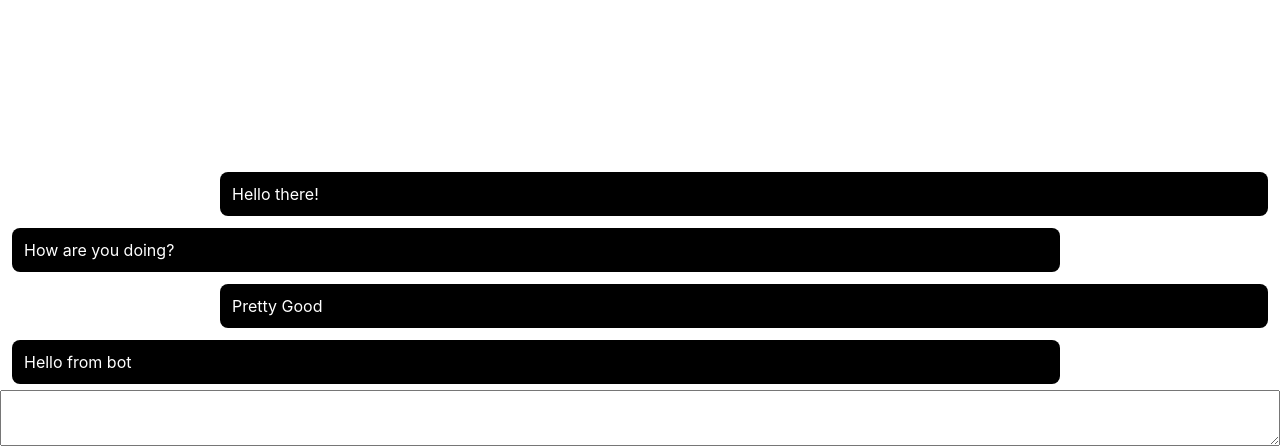
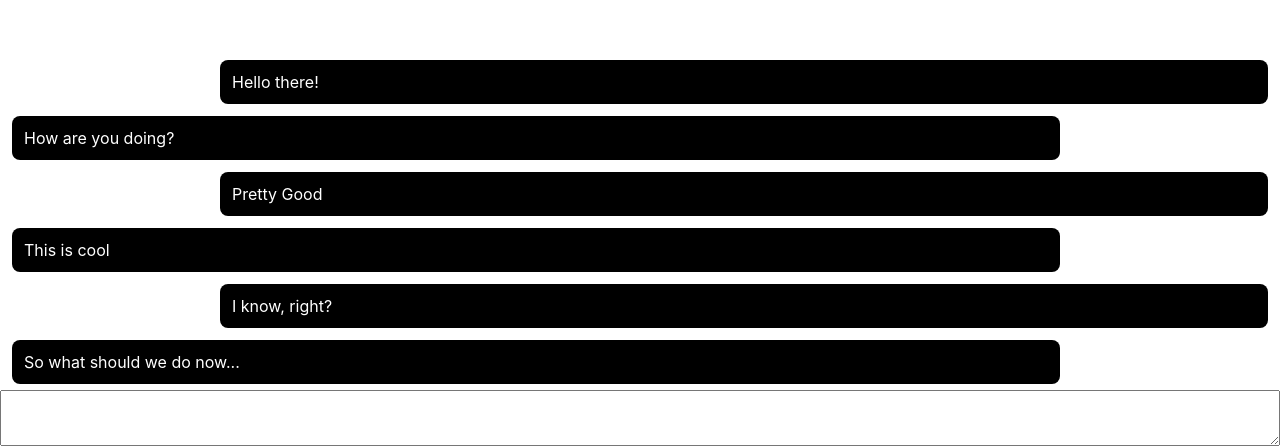
Before and after one commit to phhien203/ultimate-react-state-management, a React (Create React App) app: page / in a window 1280 px wide. Shown: the part 354-800 px from the top of the page. Built offline with nearby package versions, Linux system fonts and the light colour scheme.

Commit message:
add useFakeConvo hook

```diff
--- a/src/App.js
+++ b/src/App.js
@@ -4,6 +4,7 @@ import Message from "./Message";
 import "./App.css";
 import Input from "./Input";
 import { useFakeMessage } from "./hooks/useFakeMessage";
+import { useFakeConvo } from "./hooks/useFakeConvo";
 
 const styles = {
   wrapper: {
@@ -29,7 +30,8 @@ const initialMessages = [
 function App() {
   const [messages, setMessages] = useState(initialMessages);
   const [currentMessage, setCurrentMessage] = useState("");
-  useFakeMessage({ setMessages, message: "Hello from bot" });
+  // useFakeMessage({ setMessages, message: "Hello from bot" });
+  useFakeConvo(setMessages);
 
   return (
     <div style={styles.wrapper}>
--- /dev/null
+++ b/src/hooks/useFakeConvo.js
@@ -0,0 +1,28 @@
+import { useFakeMessage } from "./useFakeMessage";
+
+export const useFakeConvo = (setMessages) => {
+  useFakeMessage({
+    setMessages,
+    message: "This is cool",
+    timeout: 1000,
+  });
+
+  useFakeMessage({
+    setMessages,
+    message: "I know, right?",
+    from: "me",
+    timeout: 3000,
+  });
+
+  useFakeMessage({
+    setMessages,
+    message: "So what should we do now...",
+  });
+
+  useFakeMessage({
+    setMessages,
+    message: "I guess we should test scroll position",
+    from: "me",
+    timeout: 5500,
+  });
+};
```
